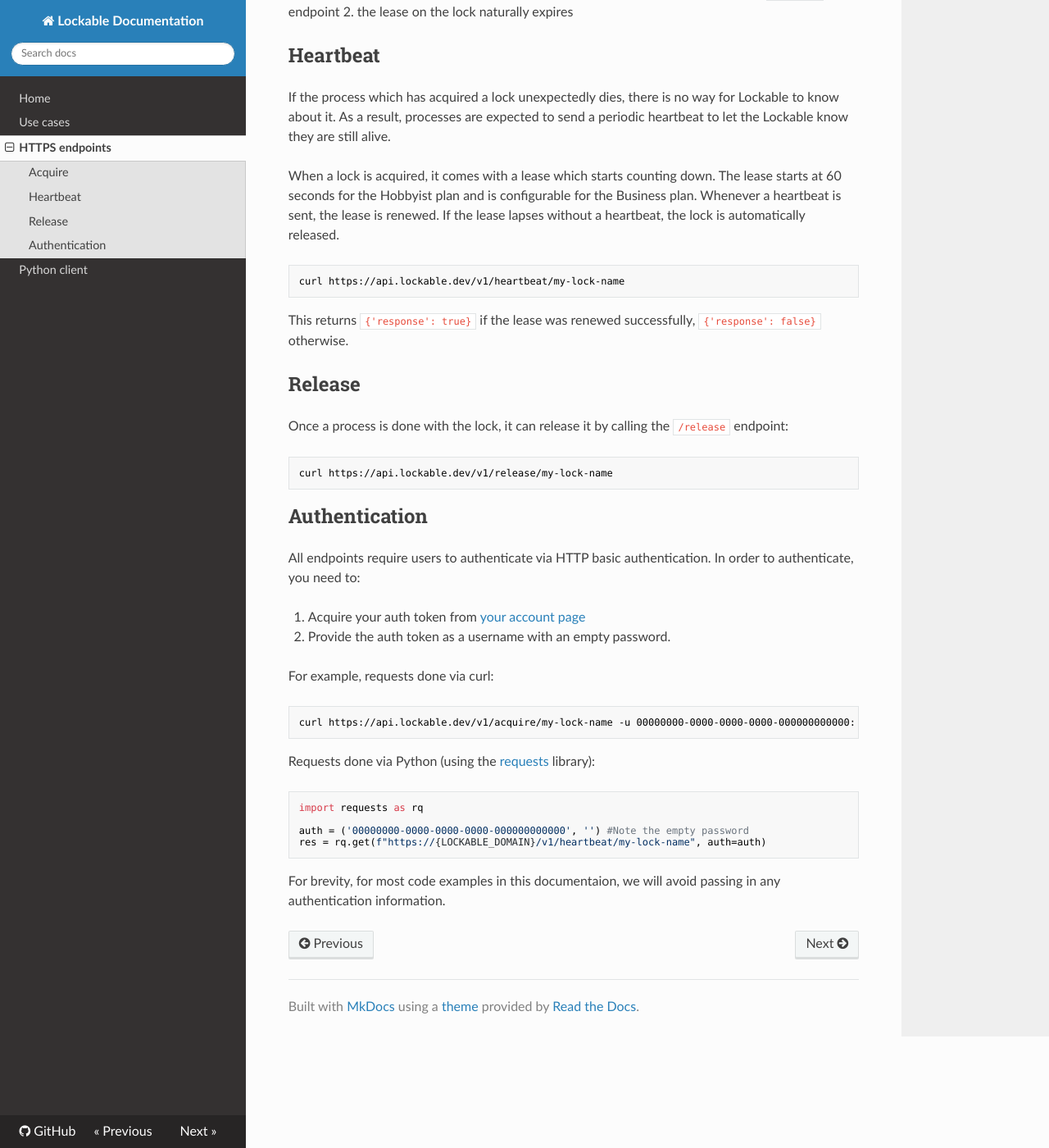
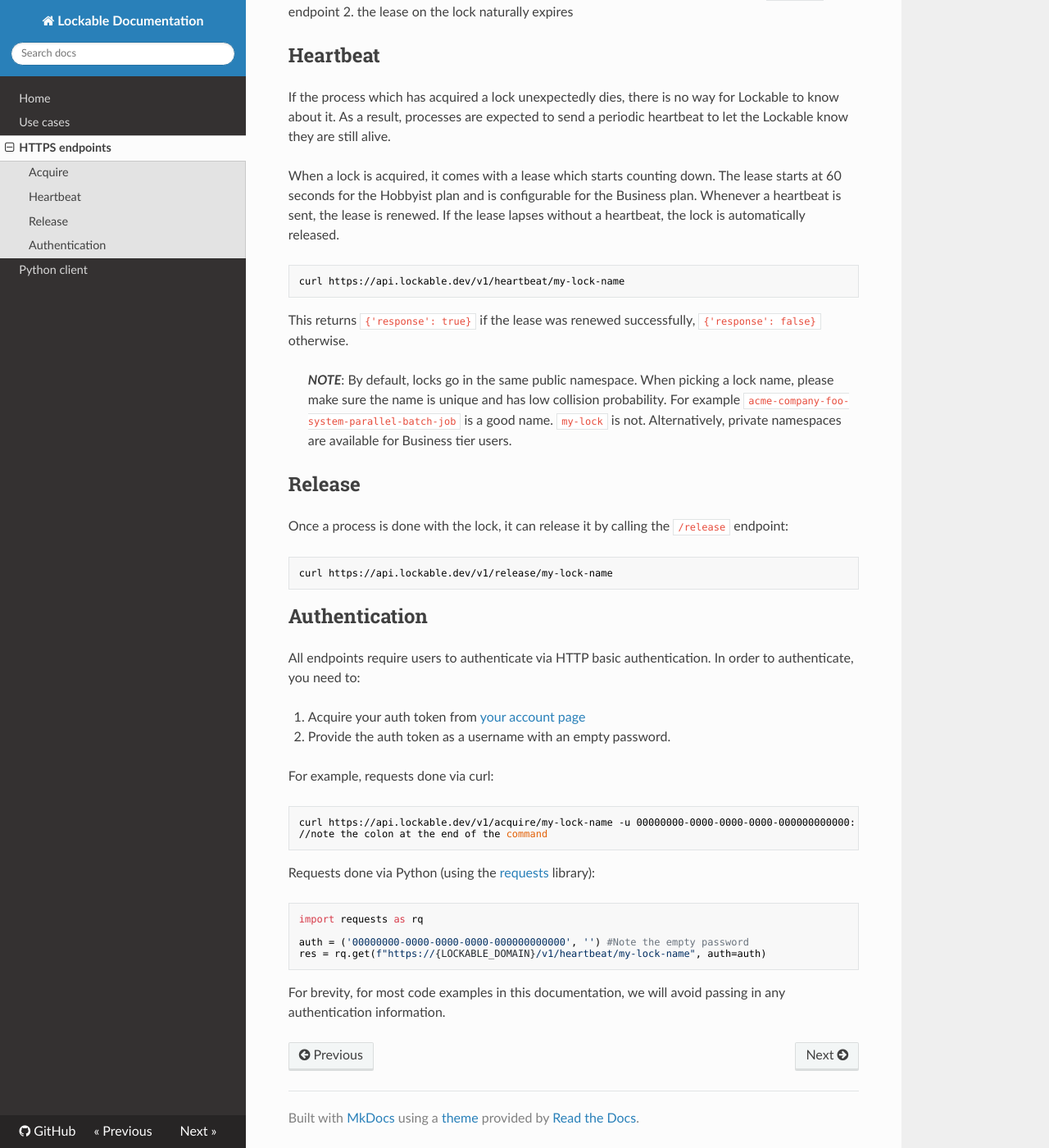
Before and after one commit to lockable-dev/lockable-docs, an MkDocs documentation site: the page built from docs/https-endpoints.md, in a window 1280 px wide and 1400 px high, scrolled down 584 px. Shown: the whole window at 82% size. Built offline with MkDocs 1.6.1, drawn with Linux system fonts in a browser that asks for light colours; nearby versions of some CDN libraries.

Commit message:
Minor tweaks + spellchecking

````diff
--- a/docs/https-endpoints.md
+++ b/docs/https-endpoints.md
@@ -27,6 +27,8 @@ curl https://api.lockable.dev/v1/heartbeat/my-lock-name
 ```
 This returns `{'response': true}` if the lease was renewed successfully, `{'response': false}` otherwise.
 
+> **_NOTE_**: By default, locks go in the same public namespace. When picking a lock name, please make sure the name is unique and has low collision probability. For example `acme-company-foo-system-parallel-batch-job` is a good name. `my-lock` is not. Alternatively, private namespaces are available for Business tier users.
+
 ## Release
 Once a process is done with the lock, it can release it by calling the `/release` endpoint:
 ```bash
@@ -42,6 +44,7 @@ All endpoints require users to authenticate via HTTP basic authentication. In or
 For example, requests done via curl:
 ```bash
 curl https://api.lockable.dev/v1/acquire/my-lock-name -u 00000000-0000-0000-0000-000000000000:
+//note the colon at the end of the command
 ```
 
 Requests done via Python (using the [requests](https://pypi.org/project/requests/) library):
@@ -52,4 +55,4 @@ auth = ('00000000-0000-0000-0000-000000000000', '') #Note the empty password
 res = rq.get(f"https://{LOCKABLE_DOMAIN}/v1/heartbeat/my-lock-name", auth=auth)
 ```
 
-For brevity, for most code examples in this documentaion, we will avoid passing in any authentication information.
+For brevity, for most code examples in this documentation, we will avoid passing in any authentication information.
````
Also changed, not shown: docs/python-client.md (+1 -1 lines), docs/use-cases.md (+0 -2 lines).
